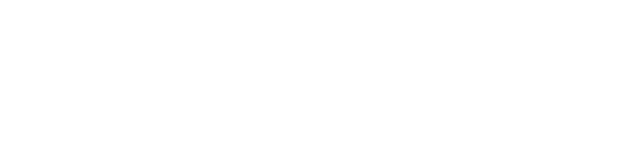
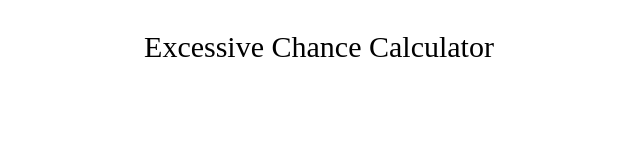
Before and after one commit to mythdorm/excessive-chance, a plain HTML site: page index.html in a window 1280 px wide. Shown: the whole page, without its empty margins (321-961 px from the left). Drawn offline with Linux system fonts and the light colour scheme.

Commit message:
Started adding the basic template of looks and feel for the app

```diff
--- a/index.html
+++ b/index.html
@@ -2,9 +2,10 @@
 <html lang="en">
 <head>
     <meta charset="UTF-8">
-    <title>Title</title>
+    <title>Excessive Chance</title>
+    <link rel="stylesheet" href="style.css">
 </head>
 <body>
-
+    <p class="header">Excessive Chance Calculator</p>
 </body>
 </html>
--- a/style.css
+++ b/style.css
@@ -0,0 +1,8 @@
+.header {
+    font-size: 30px;
+    text-align: center;
+}
+
+.body {
+    text-align: center;
+}
```
Also changed, not shown: 1 other file.
